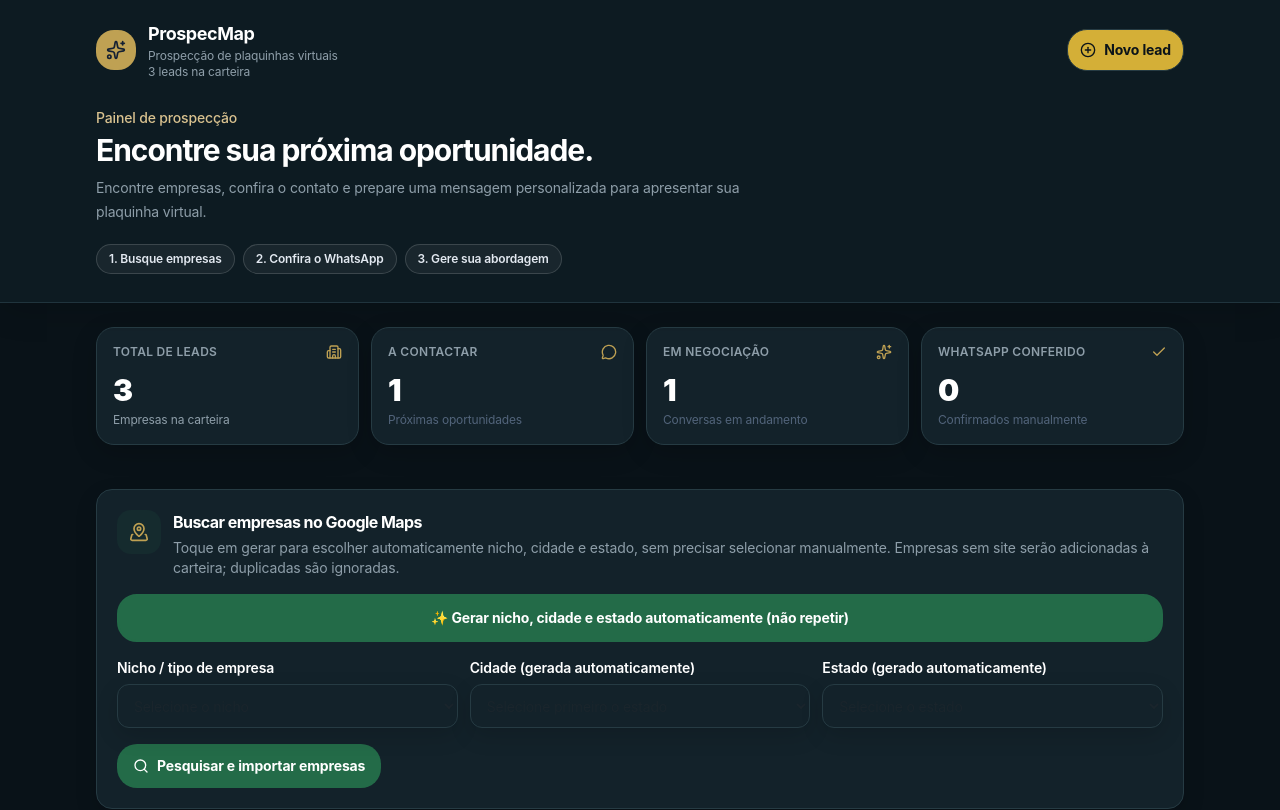
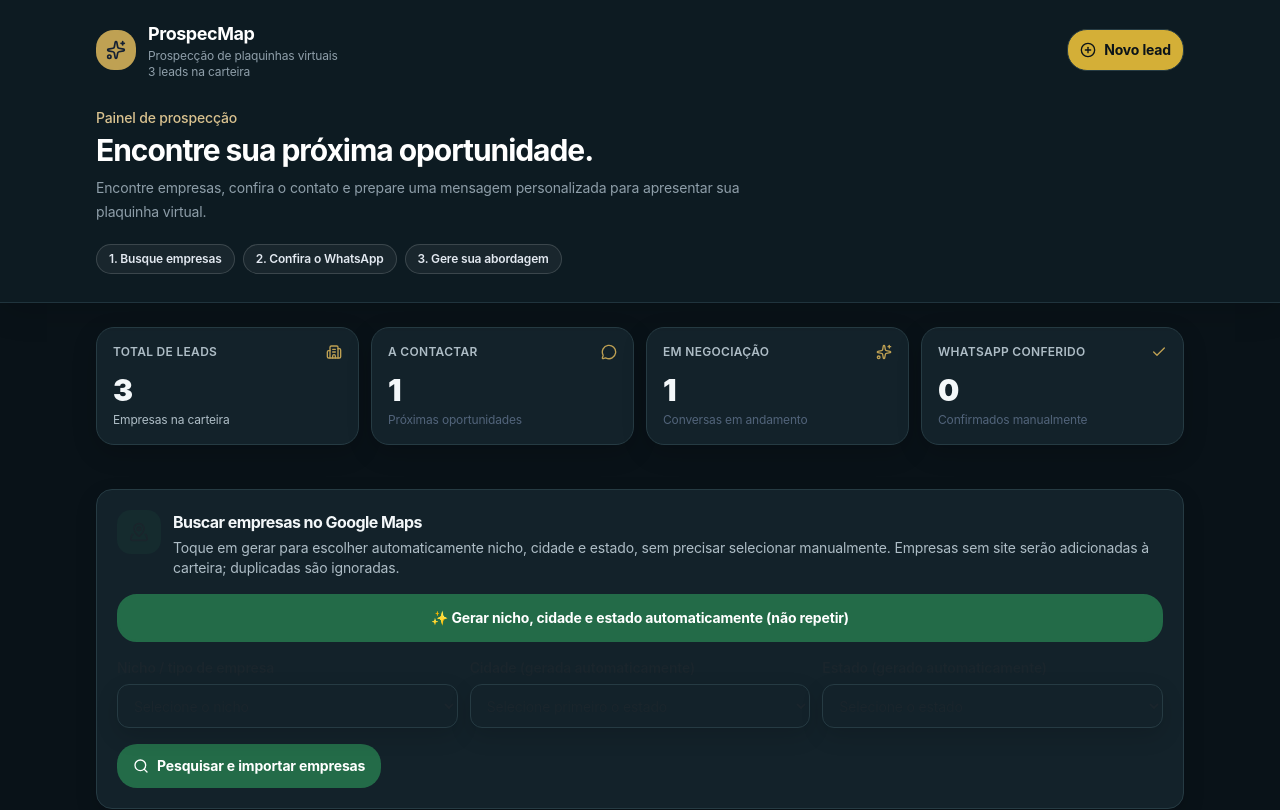
Before and after one commit to djpankozzo00-wq/mapsgoogle, a Next.js app: page / in a window 1280 px wide. Shown: the top 810 px of the page. Built offline with nearby package versions, Linux system fonts and the light colour scheme.

Commit message:
Improve dashboard text contrast and readability

```diff
--- a/app/globals.css
+++ b/app/globals.css
@@ -423,3 +423,33 @@
   .prospecmap-dashboard > header h1 { font-size: 1.75rem; line-height: 1.18; }
   .prospecmap-dashboard section form { padding: 16px !important; }
 }
+
+
+/* Contrast/accessibility fix: readable text on dark dashboard and light search panel */
+.prospecmap-dashboard section form,
+.prospecmap-dashboard section form *:not(button):not(button *) {
+  color: #1a252c;
+}
+.prospecmap-dashboard section form .text-slate-400,
+.prospecmap-dashboard section form .text-slate-500,
+.prospecmap-dashboard section form .text-slate-600,
+.prospecmap-dashboard section form p {
+  color: #52636d !important;
+}
+.prospecmap-dashboard section form button,
+.prospecmap-dashboard section form button * {
+  color: #ffffff !important;
+}
+.prospecmap-dashboard .bg-white:not(form .bg-white) .text-slate-300,
+.prospecmap-dashboard .bg-white:not(form .bg-white) .text-slate-400,
+.prospecmap-dashboard .bg-white:not(form .bg-white) .text-slate-500 {
+  color: #aebdc6 !important;
+}
+.prospecmap-dashboard .bg-white:not(form .bg-white) .text-slate-900,
+.prospecmap-dashboard .bg-white:not(form .bg-white) .text-slate-800,
+.prospecmap-dashboard .bg-white:not(form .bg-white) .text-slate-700,
+.prospecmap-dashboard .bg-white:not(form .bg-white) .text-slate-600 {
+  color: #f3f7f9 !important;
+}
+.prospecmap-dashboard input::placeholder,
+.prospecmap-dashboard textarea::placeholder { opacity: 1; }
```
